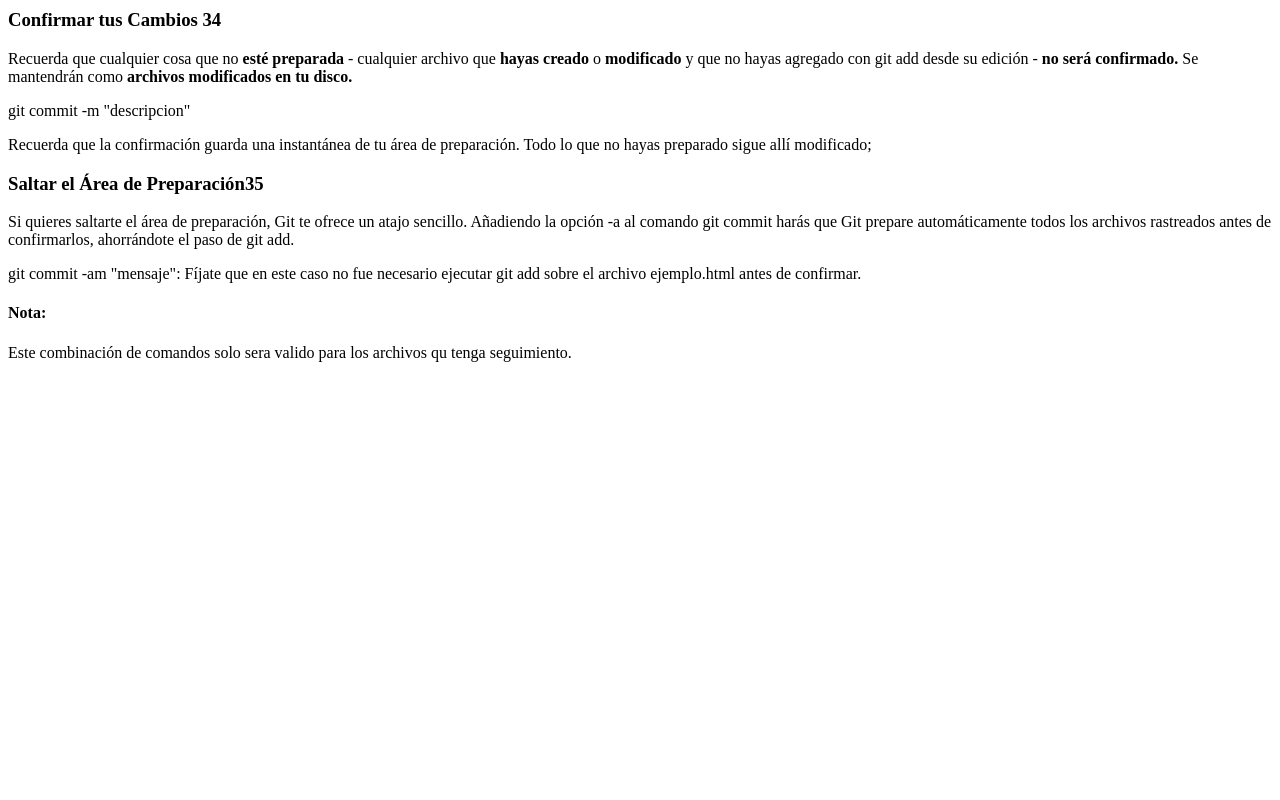
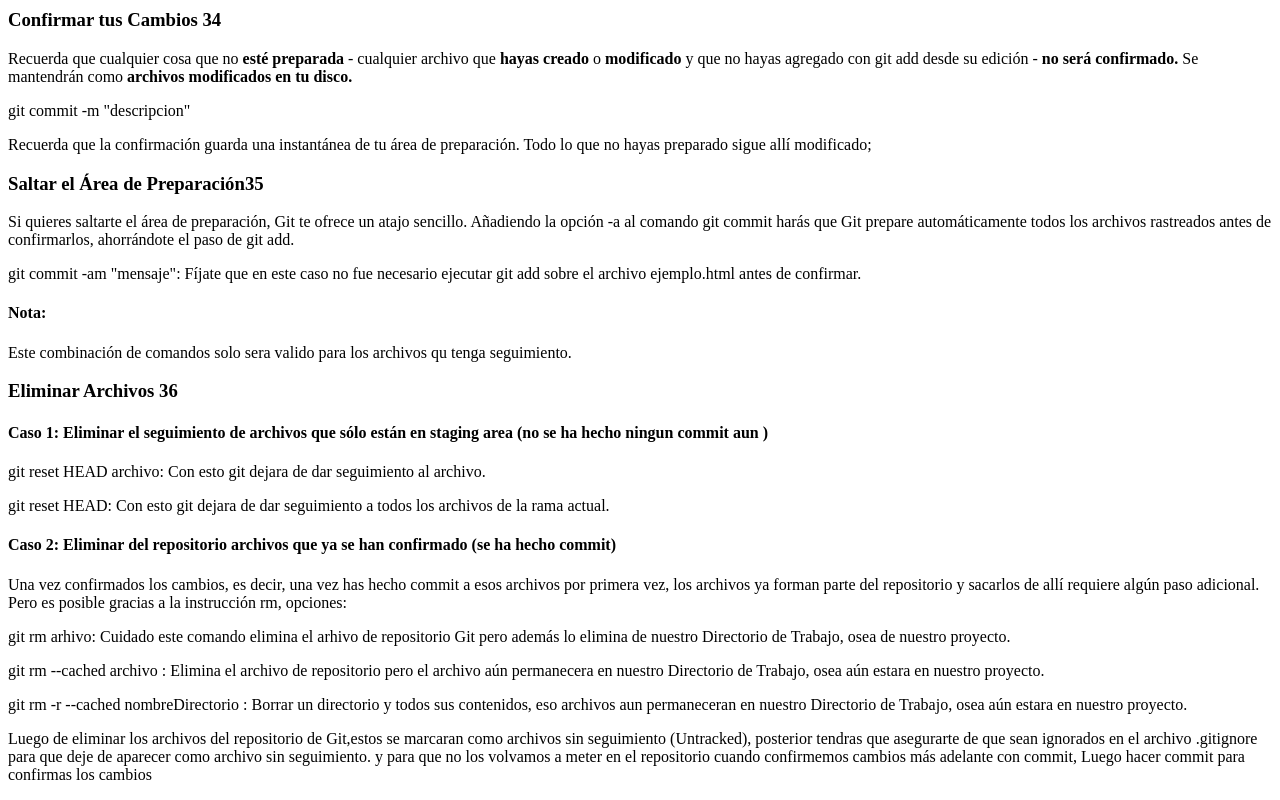
Before and after one commit to ReneChamba/CursoGit, a plain HTML site: page index.html in a window 1280 px wide. Shown: the part 3322-4122 px from the top of the page. Before the commit the page ends 3700 px from the top, so only its background shows below. Drawn offline with Linux system fonts and the light colour scheme.

Commit message:
add comando rm

```diff
--- a/index.html
+++ b/index.html
@@ -354,6 +354,72 @@
             </p>
           </div>
         </div>
+        <div class="row__item">
+          <h3>Eliminar Archivos <span class="numero-pagina"></span>36</h3>
+          <div>
+            <h4>
+              Caso 1: Eliminar el seguimiento de archivos que sólo están en
+              staging area
+              <span class="comando"> (no se ha hecho ningun commit aun )</span>
+            </h4>
+            <p>
+              <span class="comando">git reset HEAD archivo</span>: Con esto git
+              dejara de dar seguimiento al archivo.
+            </p>
+            <p>
+              <span class="comando">git reset HEAD</span>: Con esto git dejara
+              de dar seguimiento a todos los archivos de la rama actual.
+            </p>
+          </div>
+          <div>
+            <h4>
+              Caso 2: Eliminar del repositorio archivos que ya se han confirmado
+              <span> (se ha hecho commit)</span>
+            </h4>
+            <p>
+              Una vez confirmados los cambios, es decir, una vez has hecho
+              commit a esos archivos por primera vez, los archivos ya forman
+              parte del repositorio y sacarlos de allí requiere algún paso
+              adicional. Pero es posible gracias a la instrucción
+              <span class="comando">rm</span>, opciones:
+            </p>
+
+            <p>
+              <span class="comando">git rm arhivo</span>:
+              <span class="resaltado">Cuidado</span> este comando elimina el
+              arhivo de repositorio Git pero además lo elimina de nuestro
+              <span class="comando">Directorio de Trabajo</span>, osea de
+              nuestro proyecto.
+            </p>
+            <p>
+              <span class="comando">git rm --cached archivo </span> : Elimina el
+              archivo de repositorio pero el archivo aún permanecera en nuestro
+              <span class="comando">Directorio de Trabajo</span>, osea aún
+              estara en nuestro proyecto.
+            </p>
+            <p>
+              <span class="comando">git rm -r --cached nombreDirectorio </span>
+              : Borrar un directorio y todos sus contenidos, eso archivos aun
+              permaneceran en nuestro
+              <span class="comando">Directorio de Trabajo</span>, osea aún
+              estara en nuestro proyecto.
+            </p>
+
+            <p>
+              Luego de eliminar los archivos del repositorio de Git,estos se
+              marcaran como archivos sin seguimiento
+              <span class="resaltado">(Untracked)</span>, posterior tendras que
+              asegurarte de que sean ignorados en el archivo
+              <span class="comando">.gitignore</span> para que deje de aparecer
+              como archivo <span class="resaltado">sin seguimiento.</span> y
+              para que no los volvamos a meter en el repositorio cuando
+              confirmemos cambios más adelante con commit,
+              <span class="comando"
+                >Luego hacer commit para confirmas los cambios</span
+              >
+            </p>
+          </div>
+        </div>
       </div>
     </div>
   </body>
```
